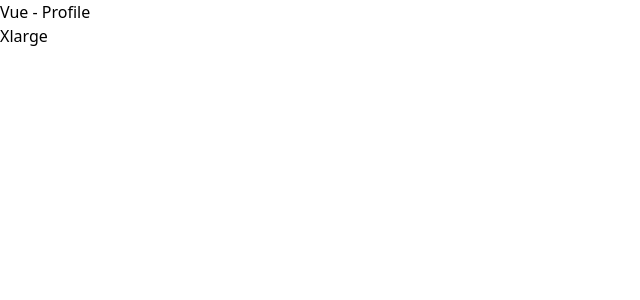
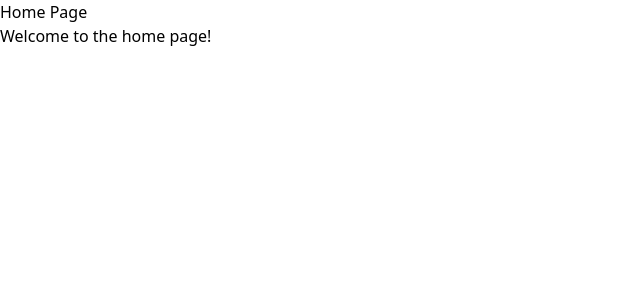
Before and after one commit to ibrohhm/vue-profile, a Vue app: page / in a window 1280 px wide. Shown: the top 300 px of the page, without its empty margins (0-640 px from the left). Built offline with nearby package versions, Linux system fonts and the light colour scheme.

Commit message:
init router

```diff
--- a/package.json
+++ b/package.json
@@ -21,6 +21,7 @@
     "tailwindcss": "^3.4.17",
     "vue": "^3.5.17",
     "vue-loader": "^17.4.2",
+    "vue-router": "^4.5.1",
     "vue-style-loader": "^4.1.3",
     "vue-template-compiler": "^2.7.16",
     "webpack": "^5.99.9",
--- a/src/App.vue
+++ b/src/App.vue
@@ -1,6 +1,5 @@
 <template>
-  <h1>Vue - Profile</h1>
-  <button class="btn btn-xl">Xlarge</button>
+  <router-view></router-view>
 </template>
 
 <script>
--- a/src/app.js
+++ b/src/app.js
@@ -1,6 +1,7 @@
 import { createApp } from "vue";
 import App from './App.vue'
+import router from './router';
 import './css/tailwind.css'
 import './css/main.css'
 
-createApp(App).mount('#app');
+createApp(App).use(router).mount('#app');
--- /dev/null
+++ b/src/router.js
@@ -0,0 +1,17 @@
+import { createRouter, createWebHistory } from 'vue-router';
+import Home from './views/Home.vue';
+
+const routes = [
+  {
+    path: '/',
+    name: 'Home',
+    component: Home
+  }
+];
+
+const router = createRouter({
+  history: createWebHistory(),
+  routes
+});
+
+export default router;
--- /dev/null
+++ b/src/views/Home.vue
@@ -0,0 +1,7 @@
+
+<template>
+  <div>
+    <h2>Home Page</h2>
+    <p>Welcome to the home page!</p>
+  </div>
+</template>
```
Also changed, not shown: 1 other file (tests, documents, lock files or other folders).
